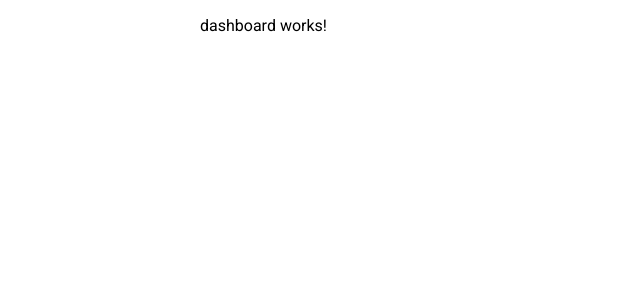
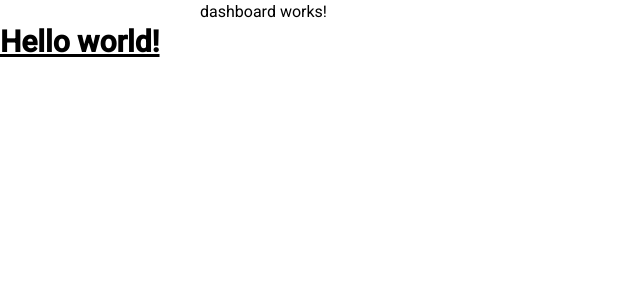
Before and after one commit to KarolKuczynski/guesto-portal, an Angular app in the folder client/: page / in a window 1280 px wide. Shown: the top 300 px of the page, without its empty margins (0-640 px from the left). Built offline with nearby package versions, Linux system fonts and the light colour scheme.

Commit message:
added tailwind

```diff
--- a/client/package.json
+++ b/client/package.json
@@ -28,12 +28,15 @@
     "@angular/cli": "~19.0.1",
     "@angular/compiler-cli": "^19.0.0",
     "@types/jasmine": "~4.3.0",
+    "autoprefixer": "^10.4.20",
     "jasmine-core": "~4.5.0",
     "karma": "~6.4.0",
     "karma-chrome-launcher": "~3.1.0",
     "karma-coverage": "~2.2.0",
     "karma-jasmine": "~5.1.0",
     "karma-jasmine-html-reporter": "~2.0.0",
+    "postcss": "^8.4.49",
+    "tailwindcss": "^3.4.15",
     "typescript": "~5.6.3"
   }
 }
--- a/client/src/app/app.component.html
+++ b/client/src/app/app.component.html
@@ -8,3 +8,5 @@
   <app-nav-list></app-nav-list>
   <router-outlet></router-outlet>
 </main>
+
+<h1 class="text-3xl font-bold underline">Hello world!</h1>
--- a/client/src/styles.scss
+++ b/client/src/styles.scss
@@ -1,3 +1,7 @@
+@tailwind base;
+@tailwind components;
+@tailwind utilities;
+
 html,
 body {
   height: 100%;
--- /dev/null
+++ b/client/tailwind.config.js
@@ -0,0 +1,8 @@
+/** @type {import('tailwindcss').Config} */
+module.exports = {
+  content: ["./src/**/*.{html,ts}"],
+  theme: {
+    extend: {},
+  },
+  plugins: [],
+};
```
Also changed, not shown: 1 other file (tests, documents, lock files or other folders).
